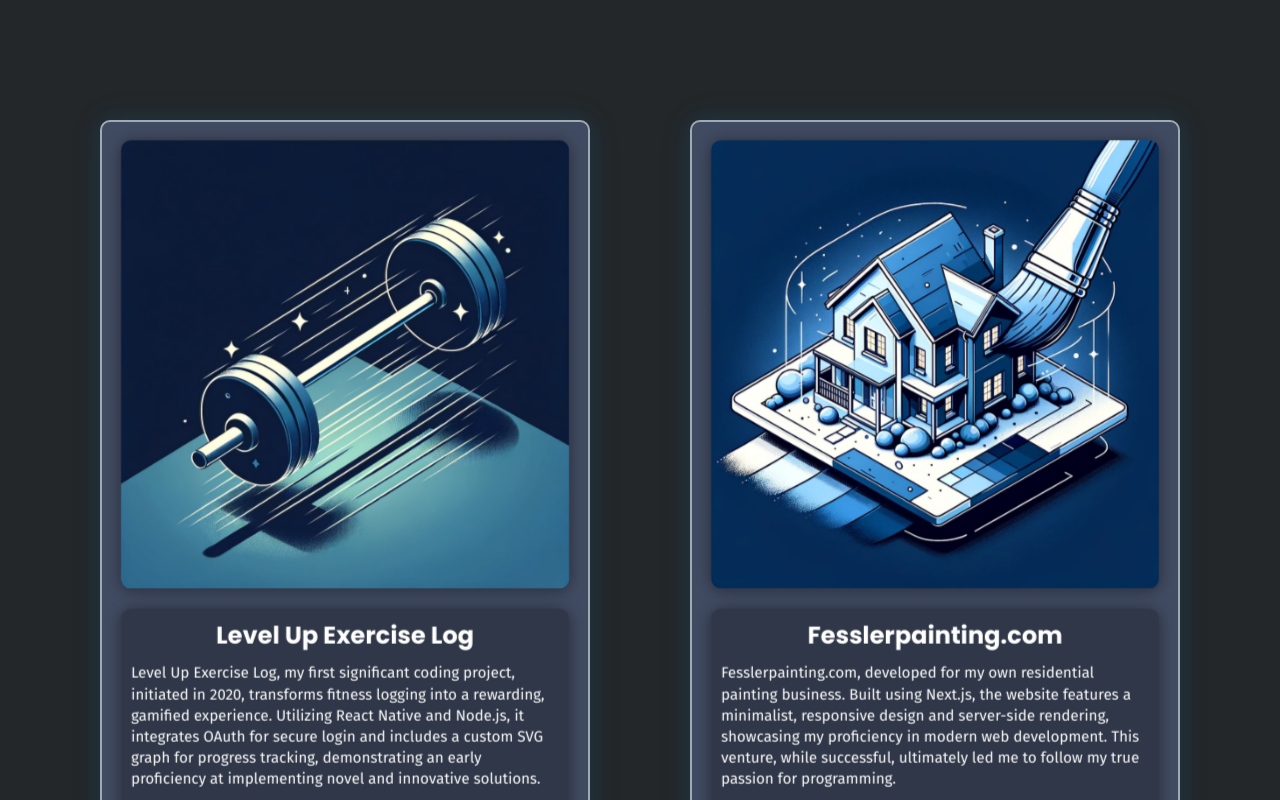
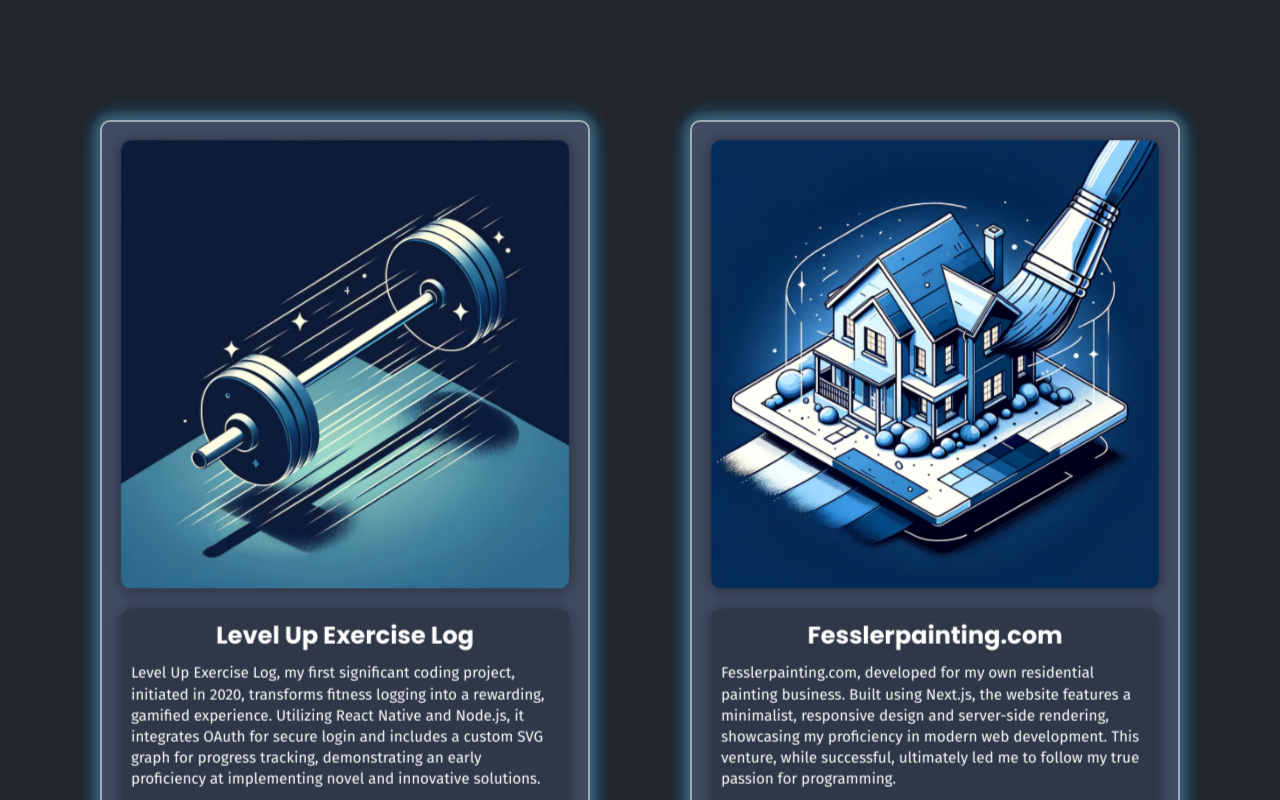
Before and after one commit to AlecFessler/dev-portfolio, a Next.js app: page / in a window 1280 px wide. Shown: the part 720-1520 px from the top of the page. Built offline with nearby package versions, Linux system fonts and the light colour scheme.

Commit message:
project card glow updated with tri color

```diff
--- a/src/components/projects/ProjectCard.tsx
+++ b/src/components/projects/ProjectCard.tsx
@@ -17,10 +17,18 @@
     cursor: pointer;
     transform-style: preserve-3d;
     transition: var(--glow-transition);
-    box-shadow: 0 var(--box-shadow-bottom) 30px 5px rgba(${({ theme }) => theme.colors.glow}, 0.05),
-                var(--box-shadow-left) 0 30px 5px rgba(${({ theme }) => theme.colors.glow}, 0.05),
-                var(--box-shadow-right) 0 30px 5px rgba(${({ theme }) => theme.colors.glow}, 0.05),
-                0 var(--box-shadow-top) 30px 5px rgba(${({ theme }) => theme.colors.glow}, 0.05);
+    box-shadow: 0 calc(var(--box-shadow-bottom) / 3) 10px 5px rgba(${({ theme }) => theme.colors.innerGlow}, 0.05),
+                0 calc(var(--box-shadow-bottom) / 3 * 2) 20px 5px rgba(${({ theme }) => theme.colors.glow}, 0.1),
+                0 var(--box-shadow-bottom) 30px 5px rgba(${({ theme }) => theme.colors.outerGlow}, 0.15),
+                calc(var(--box-shadow-left) / 3) 0 10px 5px rgba(${({ theme }) => theme.colors.innerGlow}, 0.05),
+                calc(var(--box-shadow-left) / 3 * 2) 0 20px 5px rgba(${({ theme }) => theme.colors.glow}, 0.1),
+                var(--box-shadow-left) 0 30px 5px rgba(${({ theme }) => theme.colors.outerGlow}, 0.15),
+                calc(var(--box-shadow-right) / 3) 0 10px 5px rgba(${({ theme }) => theme.colors.innerGlow}, 0.05),
+                calc(var(--box-shadow-right) / 3 * 2) 0 20px 5px rgba(${({ theme }) => theme.colors.glow}, 0.1),
+                var(--box-shadow-right) 0 30px 5px rgba(${({ theme }) => theme.colors.outerGlow}, 0.15),
+                0 calc(var(--box-shadow-top) / 3) 10px 5px rgba(${({ theme }) => theme.colors.innerGlow}, 0.05),
+                0 calc(var(--box-shadow-top) / 3 * 2) 20px 5px rgba(${({ theme }) => theme.colors.glow}, 0.1),
+                0 var(--box-shadow-top) 30px 5px rgba(${({ theme }) => theme.colors.outerGlow}, 0.15);
 
     @media (min-width: 1920px) {
         padding: 3rem;
```
